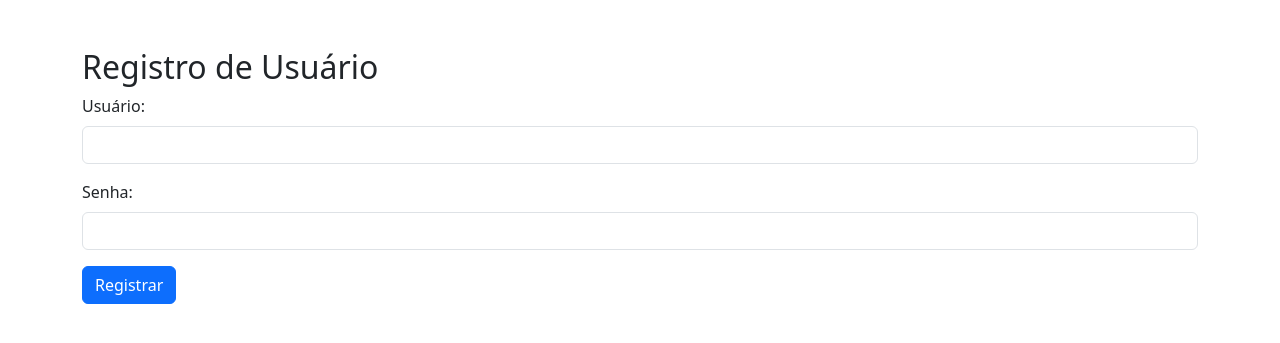
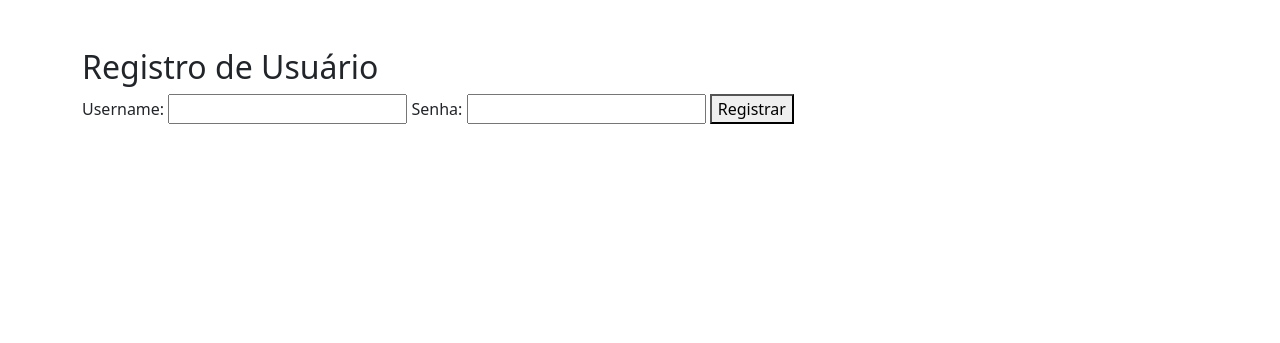
Before and after one commit to wesle-yey/API-Gerenciamento-escolar, a FastAPI app: page /register in a window 1280 px wide. Shown: the top 343 px of the page. Run offline with FastAPI, Linux system fonts and the light colour scheme.

Commit message:
Cadastro de usuários funcionando

```diff
--- a/main.py
+++ b/main.py
@@ -135,16 +135,6 @@ def login_page(request: Request):
 def register_page(request: Request):
     return templates.TemplateResponse("register.html", {"request": request})
 
-@app.post("/register")
-def user_register(
-    user: User,
-    db: Session= Depends(get_db)
-
-    ):
-    uc= UserUseCases(db_session=db)
-    uc.user_register(user=user)
-    return user.model_dump_json()
-
 @app.post("/login")
 def user_login(
     request_form_user: OAuth2PasswordRequestForm= Depends(),
@@ -169,7 +159,15 @@ async def user_register(
     password: str = Form(...),
     db: Session = Depends(get_db)
 ):
-    return {"username": username, "password": password}
+    # Criar objeto do usuário
+    user = User(username=username, password=password)
+
+    # Salvar usuário no banco de dados
+    uc = UserUseCases(db_session=db)
+    uc.user_register(user=user)
+
+    # Redirecionar para a página de login
+    return RedirectResponse(url="/login", status_code=303)
 
 # Rota para login de usuário
 @app.post("/login")
@@ -188,11 +186,3 @@ def user_login(
     # Opcional: Armazena o token JWT em um cookie HTTP-only
     response.set_cookie(key="access_token", value=auth_data["access_token"], httponly=True)
     return response
-
-@app.get("/test")
-def test_verify():
-    return 'It works'
-
-@app.post("/test-register")
-async def test_register(username: str = Form(...), password: str = Form(...)):
-    return JSONResponse({"username": username, "password": password})
--- a/templates/register.html
+++ b/templates/register.html
@@ -8,38 +8,15 @@
 </head>
 <body class="container mt-5">
     <h2>Registro de Usuário</h2>
-    <form id="registerForm" action="/register" method="post">
-        <div class="mb-3">
-            <label for="username" class="form-label">Usuário:</label>
-            <input type="text" id="username" name="username" class="form-control" required>
-        </div>
-        <div class="mb-3">
-            <label for="password" class="form-label">Senha:</label>
-            <input type="password" id="password" name="password" class="form-control" required>
-        </div>
-        <button type="submit" class="btn btn-primary">Registrar</button>
+    <form action="/register" method="POST" class="form-register">
+
+        <label for="username">Username:</label>
+        <input type="text" id="username" name="username" required class="form-input">
+
+        <label for="password">Senha:</label>
+        <input type="password" id="password" name="password" required class="form-input">
+
+        <button type="submit" class="btn-submit">Registrar</button>
     </form>
-
-    <script>
-        document.getElementById("registerForm").addEventListener("submit", async function(event) {
-            event.preventDefault();
-            const formData = new FormData(this);
-
-            const response = await fetch("/register", {
-                method: "POST",
-                body: new URLSearchParams(formData), // Converte os dados para o formato correto
-                headers: {
-                    "Content-Type": "application/x-www-form-urlencoded"
-                }
-            });
-
-            const data = await response.json();
-            if (response.ok) {
-                alert("Registro realizado com sucesso!");
-            } else {
-                alert("Erro: " + JSON.stringify(data));
-            }
-        });
-    </script>
 </body>
 </html>
```
